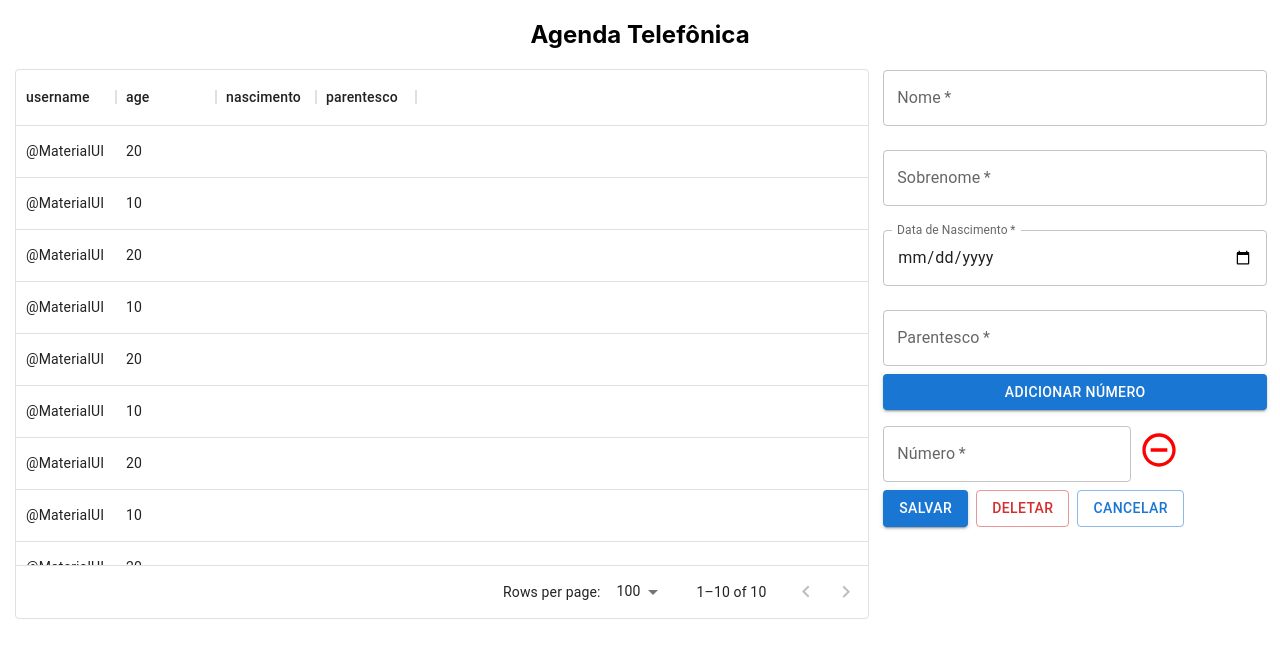
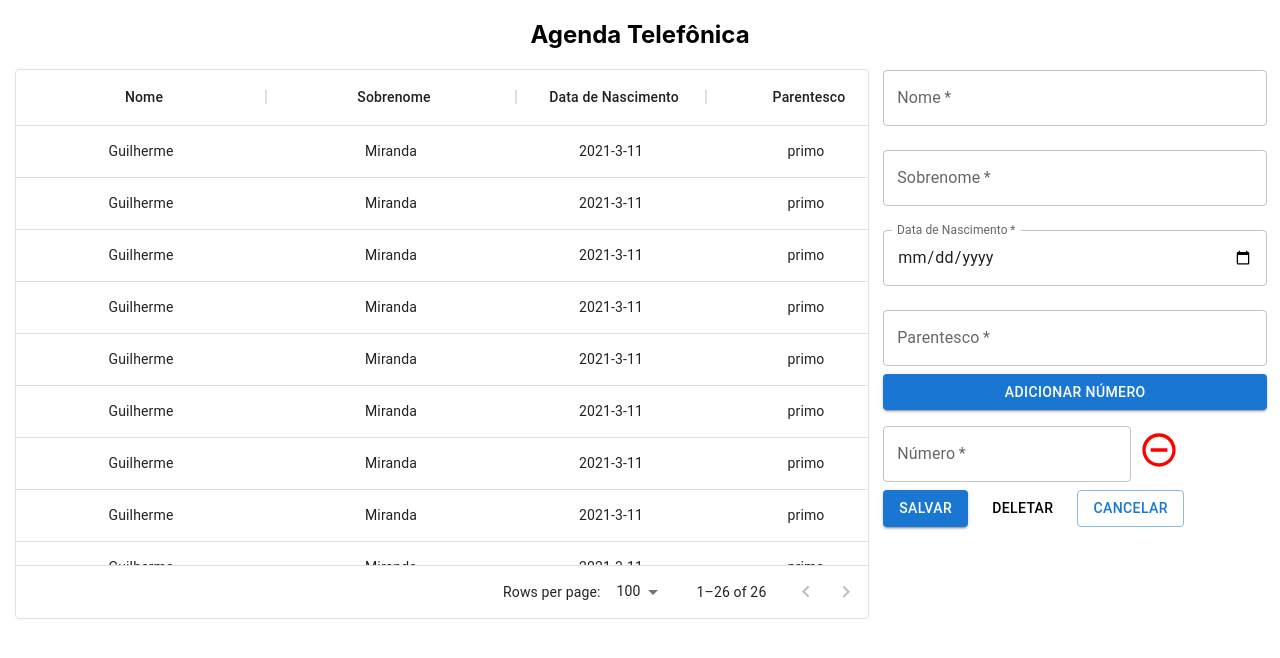
Before and after one commit to gwmiranda/Agenda_Front_React, a React (Create React App) app: page / in a window 1280 px wide. Shown: the top 658 px of the page. Built offline with nearby package versions, Linux system fonts and the light colour scheme.

Commit message:
Correção - Ainhamento das colunas da Tabela.jsx

```diff
--- a/src/components/Cabecalho/Cabecalho.css
+++ b/src/components/Cabecalho/Cabecalho.css
@@ -1,5 +1,5 @@
 .header {
     width: 100%;
     text-align: center;
-    margin-top: 1%;
+    margin: 0 0 0 0;
 }
--- a/src/components/Formulario/FormularioCadastro.jsx
+++ b/src/components/Formulario/FormularioCadastro.jsx
@@ -58,8 +58,8 @@ function FormularioCadastro() {
                         <IconButton><DeleteIcon/></IconButton>
                     </div>
                     <Stack spacing={1} direction="row">
-                        <Button variant="contained">Salvar</Button>
-                        <Button className={"buttons"} variant="outlined" color="error" >Deletar</Button>
+                        <Button variant="contained" onClick={onsubmit} >Salvar</Button>
+                        <Button className={"buttons"} variant="outlin   ed" color="error" >Deletar</Button>
                         <Button className={"buttons"} variant="outlined">Cancelar</Button>
                     </Stack>
                 </form>
--- a/src/components/Tabela/Tabela.jsx
+++ b/src/components/Tabela/Tabela.jsx
@@ -1,67 +1,248 @@
 import * as React from 'react';
 import {DataGrid} from "@mui/x-data-grid";
 import "./Tabela.css";
-
 
 
 export default function Tabela() {
     return (
         <div className={"grid"}>
             <DataGrid
-                columns={[{ field: 'username' }, { field: 'age'}, { field: 'nascimento'}, { field: 'parentesco'}]}
+                columns={[
+                    {
+                        field: 'nome',
+                        headerName: "Nome",
+                        width: 250,
+                        align: "center",
+                        headerAlign: "center",
+                    },
+                    {
+                        field: 'sobrenome',
+                        headerName: "Sobrenome",
+                        width: 250,
+                        align: "center",
+                        headerAlign: "center"
+                    },
+                    {
+                        field: 'nascimento' ,
+                        headerName: "Data de Nascimento",
+                        width: 190,
+                        align: "center",
+                        headerAlign: "center"
+                    },
+                    {
+                        field: 'parentesco',
+                        headerName: "Parentesco",
+                        width: 200,
+                        align: "center",
+                        headerAlign: "center"
+                    }
+                ]}
                 rows={[
                     {
                         id: 1,
-                        username: '@MaterialUI',
-                        age: 20,
+                        nome: 'Guilherme',
+                        sobrenome: 'Miranda',
+                        nascimento: "2021-3-11",
+                        parentesco: 'primo',
                     },
                     {
                         id: 2,
-                        username: '@MaterialUI',
-                        age: 10,
+                        nome: 'Guilherme',
+                        sobrenome: 'Miranda',
+                        nascimento: "2021-3-11",
+                        parentesco: 'primo',
+                    },
+                    {
+                        id: 3,
+                        nome: 'Guilherme',
+                        sobrenome: 'Miranda',
+                        nascimento: "2021-3-11",
+                        parentesco: 'primo',
                     },
                     {
                         id: 4,
-                        username: '@MaterialUI',
-                        age: 20,
+                        nome: 'Guilherme',
+                        sobrenome: 'Miranda',
+                        nascimento: "2021-3-11",
+                        parentesco: 'primo',
                     },
                     {
                         id: 5,
-                        username: '@MaterialUI',
-                        age: 10,
+                        nome: 'Guilherme',
+                        sobrenome: 'Miranda',
+                        nascimento: "2021-3-11",
+                        parentesco: 'primo',
                     },
                     {
                         id: 6,
-                        username: '@MaterialUI',
-                        age: 20,
+                        nome: 'Guilherme',
+                        sobrenome: 'Miranda',
+                        nascimento: "2021-3-11",
+                        parentesco: 'primo',
                     },
                     {
                         id: 7,
-                        username: '@MaterialUI',
-                        age: 10,
+                        nome: 'Guilherme',
+                        sobrenome: 'Miranda',
+                        nascimento: "2021-3-11",
+                        parentesco: 'primo',
                     },
                     {
                         id: 8,
-                        username: '@MaterialUI',
-                        age: 20,
+                        nome: 'Guilherme',
+                        sobrenome: 'Miranda',
+                        nascimento: "2021-3-11",
+                        parentesco: 'primo',
                     },
                     {
                         id: 9,
-                        username: '@MaterialUI',
-                        age: 10,
+                        nome: 'Guilherme',
+                        sobrenome: 'Miranda',
+                        nascimento: "2021-3-11",
+                        parentesco: 'primo',
                     },
                     {
                         id: 10,
-                        username: '@MaterialUI',
-                        age: 20,
+                        nome: 'Guilherme',
+                        sobrenome: 'Miranda',
+                        nascimento: "2021-3-11",
+                        parentesco: 'primo',
                     },
                     {
                         id: 11,
-                        username: '@MaterialUI',
-                        age: 10,
+                        nome: 'Guilherme',
+                        sobrenome: 'Miranda',
+                        nascimento: "2021-3-11",
+                        parentesco: 'primo',
+                    },
+                    {
+                        id: 12,
+                        nome: 'Guilherme',
+                        sobrenome: 'Miranda',
+                        nascimento: "2021-3-11",
+                        parentesco: 'primo',
+                    },
+                    {
+                        id: 13,
+                        nome: 'Guilherme',
+                        sobrenome: 'Miranda',
+                        nascimento: "2021-3-11",
+                        parentesco: 'primo',
+                    },
+                    {
+                        id: 14,
+                        nome: 'Guilherme',
+                        sobrenome: 'Miranda',
+                        nascimento: "2021-3-11",
+                        parentesco: 'primo',
+                    },
+                    {
+                        id: 15,
+                        nome: 'Guilherme',
+                        sobrenome: 'Miranda',
+                        nascimento: "2021-3-11",
+                        parentesco: 'primo',
+                    },
+                    {
+                        id: 16,
+                        nome: 'Guilherme',
+                        sobrenome: 'Miranda',
+                        nascimento: "2021-3-11",
+                        parentesco: 'primo',
+                    },
+                    {
+                        id: 17,
+                        nome: 'Guilherme',
+                        sobrenome: 'Miranda',
+                        nascimento: "2021-3-11",
+                        parentesco: 'primo',
+                    },
+                    {
+                        id: 18,
+                        nome: 'Guilherme',
+                        sobrenome: 'Miranda',
+                        nascimento: "2021-3-11",
+                        parentesco: 'primo',
+                    },
+                    {
+                        id: 19,
+                        nome: 'Guilherme',
+                        sobrenome: 'Miranda',
+                        nascimento: "2021-3-11",
+                        parentesco: 'primo',
+                    },
+                    {
+                        id: 20,
+                        nome: 'Guilherme',
+                        sobrenome: 'Miranda',
+                        nascimento: "2021-3-11",
+                        parentesco: 'primo',
+                    },
+                    {
+                        id: 21,
+                        nome: 'Guilherme',
+                        sobrenome: 'Miranda',
+                        nascimento: "2021-3-11",
+                        parentesco: 'primo',
+                    },
+                    {
+                        id: 22,
+                        nome: 'Guilherme',
+                        sobrenome: 'Miranda',
+                        nascimento: "2021-3-11",
+                        parentesco: 'primo',
+                    },
+                    {
+                        id: 23,
+                        nome: 'Guilherme',
+                        sobrenome: 'Miranda',
+                        nascimento: "2021-3-11",
+                        parentesco: 'primo',
+                    },
+                    {
+                        id: 24,
+                        nome: 'Guilherme',
+                        sobrenome: 'Miranda',
+                        nascimento: "2021-3-11",
+                        parentesco: 'primo',
+                    },
+                    {
+                        id: 25,
+                        nome: 'Guilherme',
+                        sobrenome: 'Miranda',
+                        nascimento: "2021-3-11",
+                        parentesco: 'primo',
+                    },
+                    {
+                        id: 26,
+                        nome: 'Guilherme',
+                        sobrenome: 'Miranda',
+                        nascimento: "2021-3-11",
+                        parentesco: 'primo',
                     },
                 ]}
             />
         </div>
     );
 }
+
+// const rows = [
+//
+//     {
+//         id: 1,
+//         nome: 'Guilherme',
+//         sobrenome: 'Miranda',
+//         nascimento: "2021-3-11",
+//         parentesco: 'primo',
+//     },
+//
+// ];
+//
+// // eslint-disable-next-line react-hooks/rules-of-hooks
+// const columns = React.useMemo(() => [
+//         {field: 'nome', type:'string'},
+//         {field: 'sobrenome', type:'string'},
+//         {field: 'nascimento', type:'string'},
+//         {field: 'parentesco', type:'string'},
+//     ],
+// );
```
